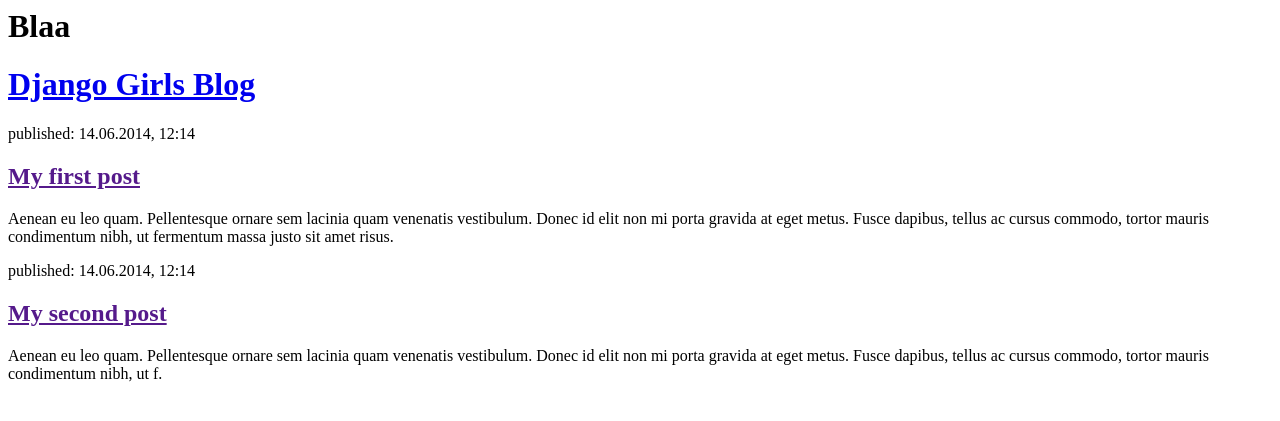
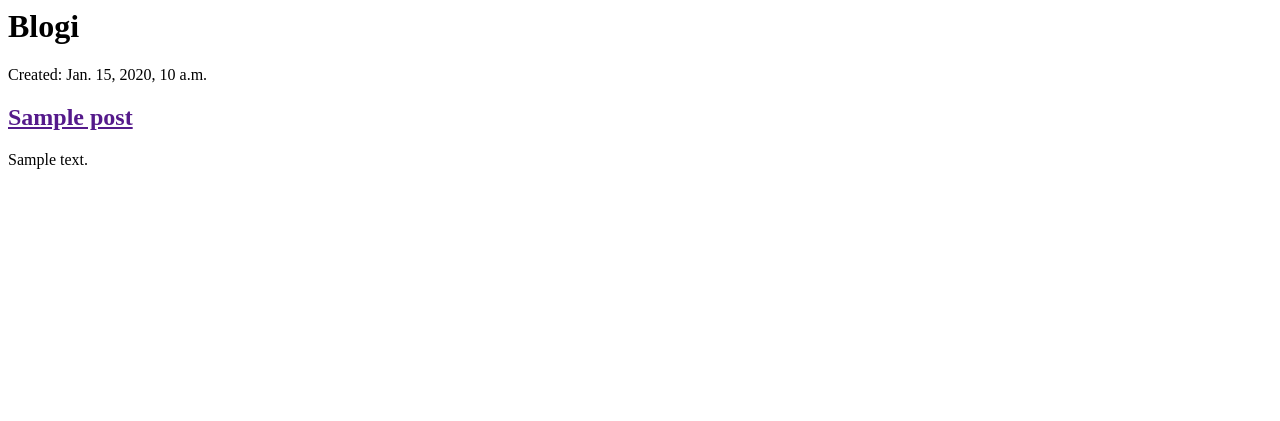
Before and after one commit to Molly101/djangoTutorial, a Django app: template blog/templates/blog/post_list.html in a window 1280 px wide. Shown: the top 421 px of the page. Run offline with Django 3.2, Linux system fonts and the light colour scheme; the template is opened without the code that fills it: values that come from a table or form of the project are taken from there, others are empty; tables that the repository leaves empty hold one stand-in row (values such as "Sample post").

Commit message:
Template, joka näyttää kirjaukset lisätty

```diff
--- a/blog/templates/blog/post_list.html
+++ b/blog/templates/blog/post_list.html
@@ -2,22 +2,13 @@
 	<head>
 	</head>
 	<body>
-		<h1>Blaa</h1>
-
-		<div>
-            <h1><a href="/">Django Girls Blog</a></h1>
-        </div>
-
-        <div>
-            <p>published: 14.06.2014, 12:14</p>
-            <h2><a href="">My first post</a></h2>
-            <p>Aenean eu leo quam. Pellentesque ornare sem lacinia quam venenatis vestibulum. Donec id elit non mi porta gravida at eget metus. Fusce dapibus, tellus ac cursus commodo, tortor mauris condimentum nibh, ut fermentum massa justo sit amet risus.</p>
-        </div>
-
-        <div>
-            <p>published: 14.06.2014, 12:14</p>
-            <h2><a href="">My second post</a></h2>
-            <p>Aenean eu leo quam. Pellentesque ornare sem lacinia quam venenatis vestibulum. Donec id elit non mi porta gravida at eget metus. Fusce dapibus, tellus ac cursus commodo, tortor mauris condimentum nibh, ut f.</p>
-        </div>
+		<h1>Blogi</h1>
+		{% for post in posts %}
+			<div>
+        		<p>Created: {{ post.created_date }}</p>
+        		<h2><a href="">{{ post.title }}</a></h2>
+        		<p>{{ post.text|linebreaksbr }}</p>
+    </div>
+        {% endfor %}
 	</body>
 </html>
--- a/blog/views.py
+++ b/blog/views.py
@@ -1,5 +1,8 @@
 from django.shortcuts import render
+from .models import Post
+from django.utils import timezone
 
 # Create your views here.
 def post_list(request):
-	return render(request, 'blog/post_list.html',{})
+	posts = Post.objects.filter(created_date__lte=timezone.now()).order_by('created_date')
+	return render(request, 'blog/post_list.html',{'posts':posts})
```
Also changed, not shown: blog/models.py (line endings or trailing spaces).
